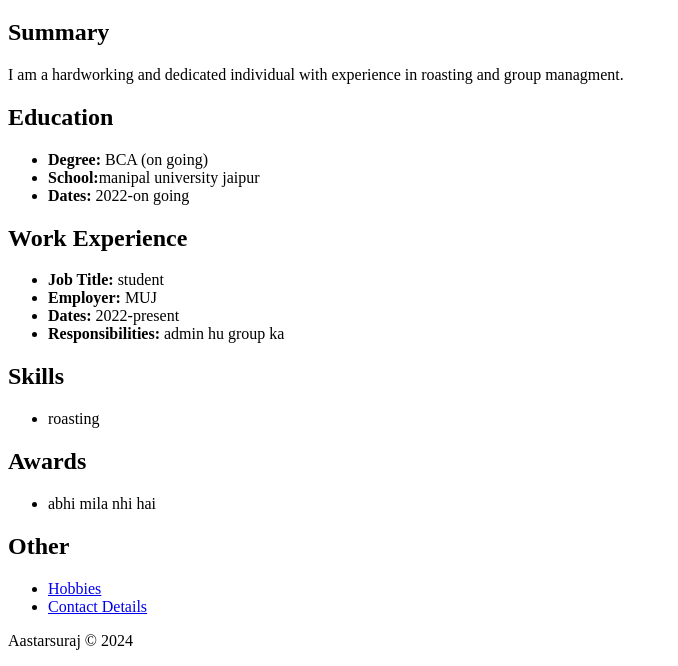
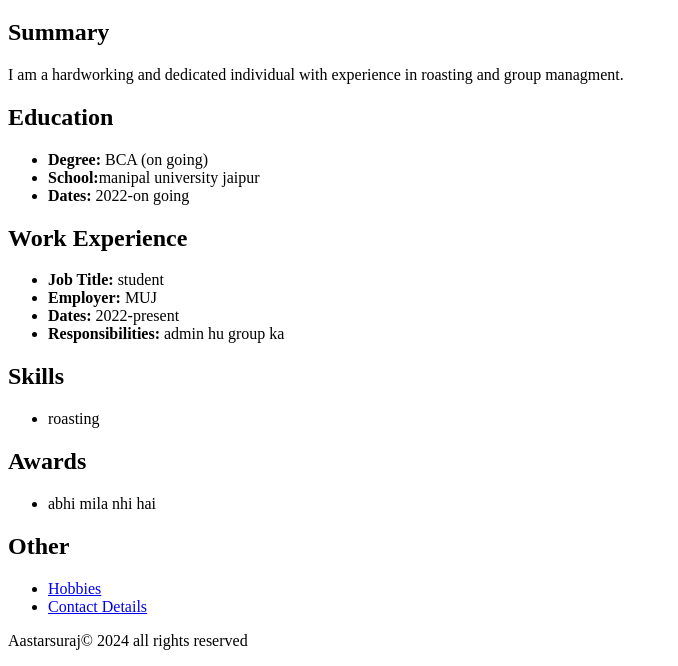
Before and after one commit to aastarsuraj/resume, a plain HTML site: page index.html in a window 1280 px wide. Shown: the part 273-939 px from the top of the page, without its empty margins (0-678 px from the left). Drawn offline with Linux system fonts and the light colour scheme.

Commit message:
index.html

```diff
--- a/index.html
+++ b/index.html
@@ -62,7 +62,7 @@
 </section>
 
     <footer>
-        <p>Aastarsuraj &copy; 2024</p>
+        <p>Aastarsuraj&copy; 2024 all rights reserved</p>
     </footer>
 
 </body>
```
